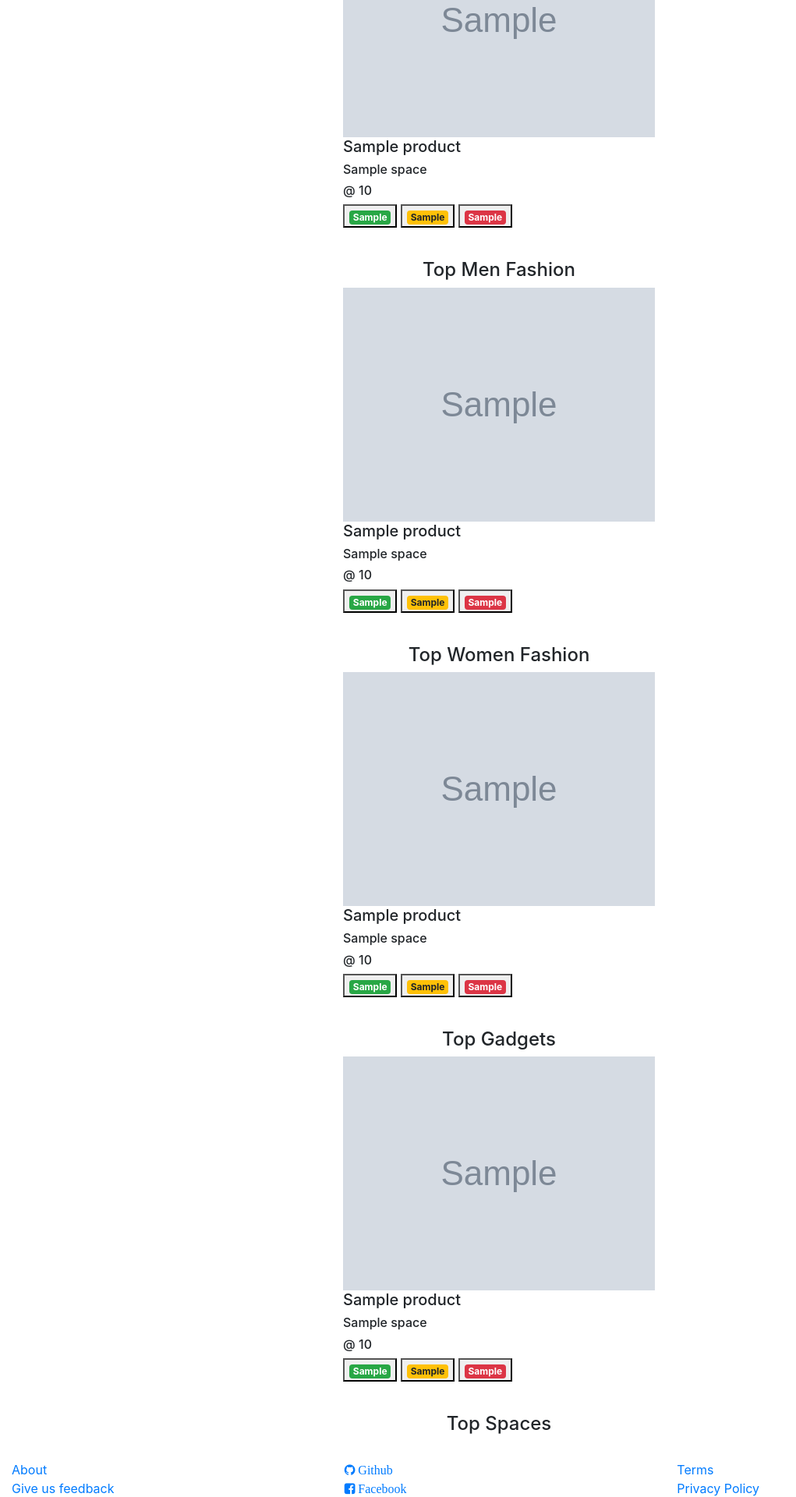
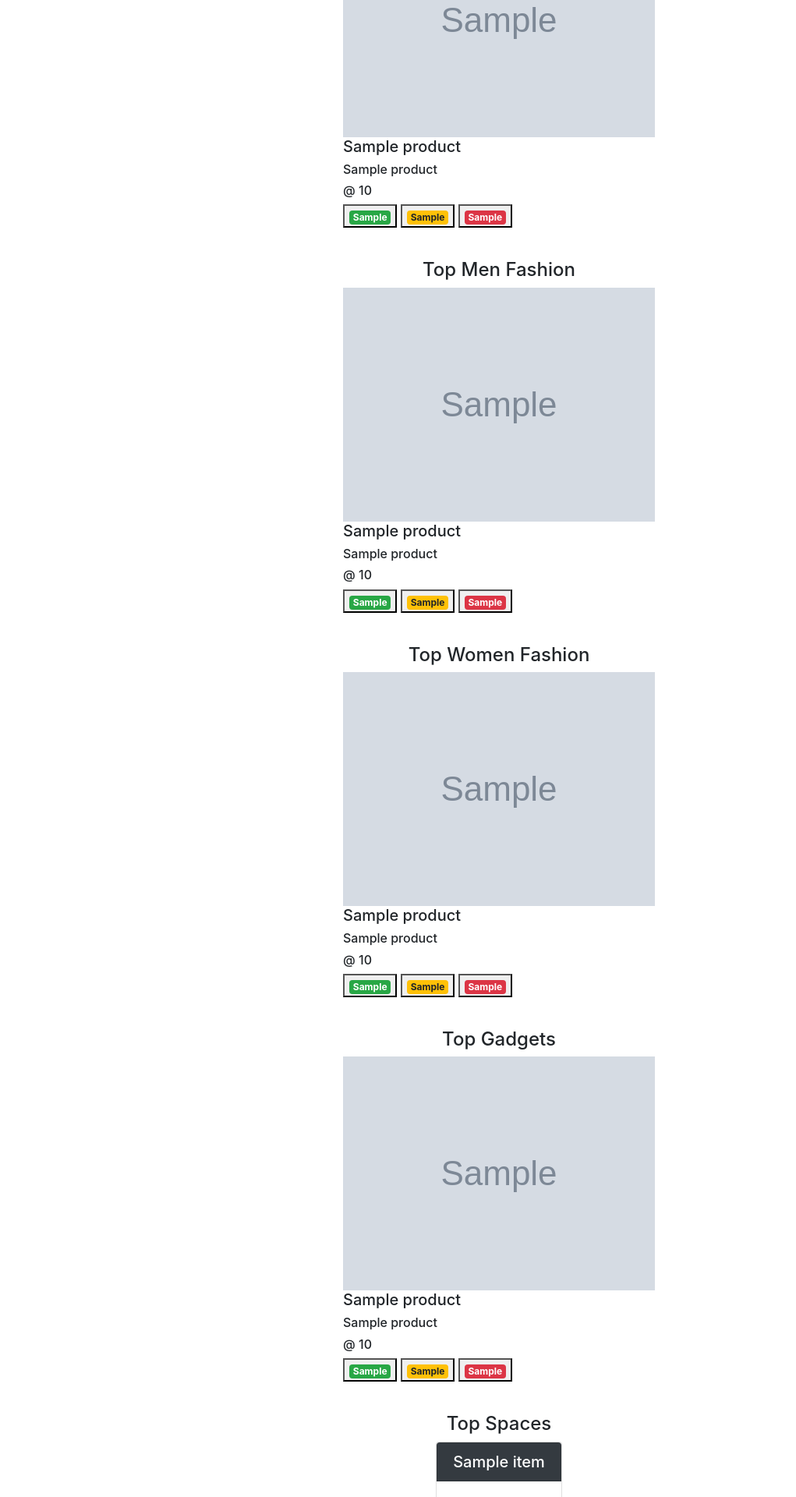
Before and after one commit to sakkhat/alpha, a Django app: template templates/home/manage/index.html in a window 1280 px wide. Shown: the part 1400-3320 px from the top of the page at 78% size, without its empty margins (0-1021 px from the left). Run offline with Django 3.2, Linux system fonts and the light colour scheme; the template is opened without the code that fills it: most values are stand-ins (such as "Sample title", 1, 10 or a date in 2020); grey boxes marked "Sample" are stand-in pictures; some libraries are stand-ins or nearby versions.

Commit message:
refactoring...

```diff
--- a/api/urls.py
+++ b/api/urls.py
@@ -1,7 +1,6 @@
 from django.urls import path, include
 from api.views import account, home
-from api.views.space import space
-from api.views.space import product
+from api.views.space import space, product
 
 
 urlpatterns = [
--- a/generic/variables.py
+++ b/generic/variables.py
@@ -20,7 +20,9 @@ ACTIVITY_POINT = {
 
 MAX_TRENDING_SPACE = 10
 MIN_RATE_FOR_SPACE_TRENDING = 5
-PAGINATION_SIZE = 1
+PAGINATION_SIZE = 4
+SPACE_PAGINATION_SIZE = 1
+
 
 from time import time
 def now_str(mul=1):
--- a/space/views/product.py
+++ b/space/views/product.py
@@ -26,7 +26,10 @@ def view(request, uid):
 	try:
 		product = Product.objects.get(uid = uid)
 		media = ProductMedia.objects.filter(product_id=product.uid)
-		related_products = Product.objects.filter(category_id=product.category_id).order_by('-time_date')[:10]
+		related_products = Product.objects.filter(category_id=product.category_id).values(
+			'uid', 'title','price', 'space__name', 'react_good', 'react_bad', 'react_fake',
+			'logo_url').order_by('-time_date')[:10]
+
 
 		react_obj = ProductReact.objects.filter(product_id=product.uid, user_id=request.user.id).first()
 		if react_obj is not None:
--- a/templates/home/manage/index.html
+++ b/templates/home/manage/index.html
@@ -8,6 +8,7 @@
     <link rel="stylesheet" type="text/css" href="{% static 'lib/css/emoji.css' %}">
 
     <link rel="stylesheet" type="text/css" href="{% static 'css/generic/card.css' %}">
+    <link rel="stylesheet" type="text/css" href="{% static 'css/generic/space-box.css' %}">
     <link rel="stylesheet" type="text/css" href="{% static 'css/generic/slick-slider.css' %}">
     <link rel="stylesheet" type="text/css" href="{% static 'css/home/manage/index.css'%}">
 {% endblock %}
@@ -48,7 +49,7 @@
     <br>
 
     <div class="container-fluid">
-        <div class="bg-white">
+        <div class="bg-white row-container">
             <h4 class="text-center row-header">Most recent</h4>
             <div class="row justify-content-center">
                 {% for product in recent_products %}
@@ -57,7 +58,7 @@
                             <img src="{{ product.logo_url }}">
                             <figcaption>
                                 <h5 class="title">{{ product.title }}</h5>
-                                <h6>{{ product.space.name }}</h6>
+                                <h6>{{ product.space__name }}</h6>
                                 <h6>@ {{ product.price }}</h6>
                                 <div>
                                     <button class="react-btn">
@@ -81,7 +82,7 @@
             </div>
         </div>
         <br>
-        <div class="bg-white">
+        <div class="bg-white row-container">
             <h4 class="text-center row-header">Most Good Reacts</h4>
             <div class="row justify-content-center">
                 {% for product in most_goods_products %}
@@ -90,7 +91,7 @@
                             <img src="{{ product.logo_url }}">
                             <figcaption>
                                 <h5 class="title">{{ product.title }}</h5>
-                                <h6>{{ product.space.name }}</h6>
+                                <h6>{{ product.space__name }}</h6>
                                 <h6>@ {{ product.price }}</h6>
                                 <div>
                                     <button class="react-btn">
@@ -114,7 +115,7 @@
             </div>
         </div>
         <br>
-        <div class="bg-white">
+        <div class="bg-white row-container">
             <h4 class="text-center row-header">Top Men Fashion</h4>
             <div class="row justify-content-center">
                 {% for product in top_mens_products %}
@@ -123,7 +124,7 @@
                             <img src="{{ product.logo_url }}">
                             <figcaption>
                                 <h5 class="title">{{ product.title }}</h5>
-                                <h6>{{ product.space.name }}</h6>
+                                <h6>{{ product.space__name }}</h6>
                                 <h6>@ {{ product.price }}</h6>
                                 <div>
                                     <button class="react-btn">
@@ -147,7 +148,7 @@
             </div>
         </div>
         <br>
-        <div class="bg-white">
+        <div class="bg-white row-container">
             <h4 class="text-center row-header">Top Women Fashion</h4>
             <div class="row justify-content-center">
                 {% for product in top_womens_products %}
@@ -156,7 +157,7 @@
                             <img src="{{ product.logo_url }}">
                             <figcaption>
                                 <h5 class="title">{{ product.title }}</h5>
-                                <h6>{{ product.space.name }}</h6>
+                                <h6>{{ product.space__name }}</h6>
                                 <h6>@ {{ product.price }}</h6>
                                 <div>
                                     <button class="react-btn">
@@ -180,7 +181,7 @@
             </div>
         </div>
         <br>
-        <div class="bg-white">
+        <div class="bg-white row-container">
             <h4 class="text-center row-header">Top Gadgets</h4>
             <div class="row justify-content-center">
                 {% for product in top_gadgets_products %}
@@ -189,7 +190,7 @@
                             <img src="{{ product.logo_url }}">
                             <figcaption>
                                 <h5 class="title">{{ product.title }}</h5>
-                                <h6>{{ product.space.name }}</h6>
+                                <h6>{{ product.space__name }}</h6>
                                 <h6>@ {{ product.price }}</h6>
                                 <div>
                                     <button class="react-btn">
@@ -213,16 +214,28 @@
             </div>
         </div>
         <br>
-        <div>
-            <h4 class="text-center row-header">Top Spaces</h4>
-            <div class="row" id="cards-container" url="/api/space/?token={{token}}&query=top&limit=8">
+    </div>
 
+    <div>
+        <h4 class="text-center row-header">Top Spaces</h4>
+        <div class="container-fluid">
+            <div class="row justify-content-center">
+                {% for item in top_spaces %}
+                    <div class="col-auto mb-3">
+                        <div class="card space-box">
+                            <h5 class="card-title bg-dark text-white list-group-item">{{item.space__name}}</h5>
+                            <div class="card-body">
+                                <p class="card-text float-left mr-2 lead">Posts: {{item.total_post}}</p>
+                                <p class="card-text lead">Rating: {{item.rating}}</p>
+                                <a href={this.getSpaceURL(item.space)} class="card-link btn btn-success">Visit</a>
+                            </div>
+                        </div>
+                    </div>
+                {% endfor %}
             </div>
         </div>
-        <br>
     </div>
 
-    <div id="bi"></div>
 {% endblock %}
 
 
@@ -230,10 +243,4 @@
 	<script type="text/javascript" src="{% static 'lib/js/slick.min.js' %}"></script>
     <script type="text/javascript" src="{% static 'js/generic/slider.js'%}"></script>
     <script type="text/javascript" src="{% static 'js/home/manage/index.js' %}"></script>
-
-    <script type="text/javascript" src="{% static 'lib/js/react.min.js' %}"></script>
-    <script type="text/javascript" src="{% static 'lib/js/react-dom.min.js' %}"></script>
-    <script type="text/javascript" src="{% static 'lib/js/browser.min.js' %}"></script>
-
-    <script type="text/babel" src="{% static 'react/space-cards.js' %}"></script>
 {% endblock %}
--- a/templates/space/product/single.html
+++ b/templates/space/product/single.html
@@ -135,6 +135,7 @@
                             <img src="{{product.logo_url}}">
                             <figcaption>
                                 <h5 class="title">{{product.title}}</h5>
+                                <h6>{{product.space__name}}</h6>
                                 <h6>{{product.price}} TK</h6>
                                 <div>
                                     <button class="react-btn">
```
Also changed, not shown: api/views/space/product.py (+6 -8 lines), api/views/space/space.py (+60 -16 lines), home/views/manage.py (+27 -6 lines), templates/space/manage/list.html (+3 -4 lines), 4 other files.
